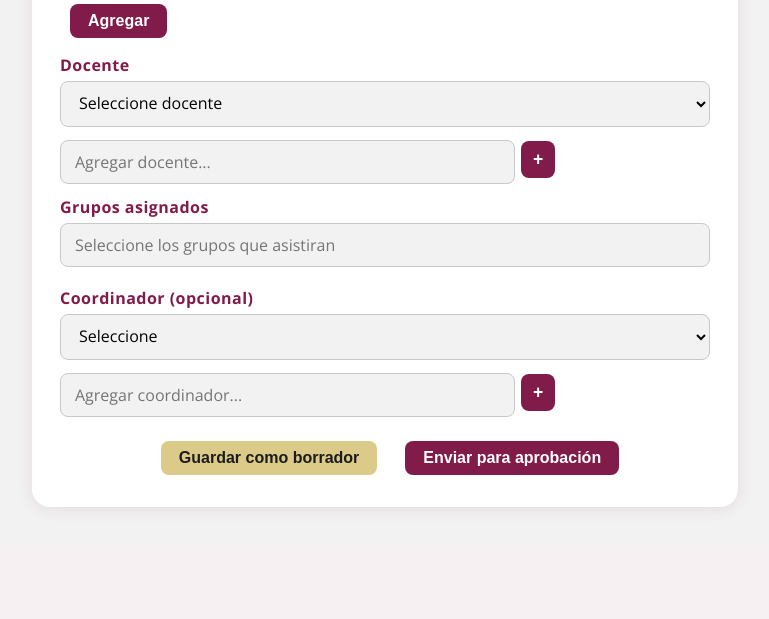
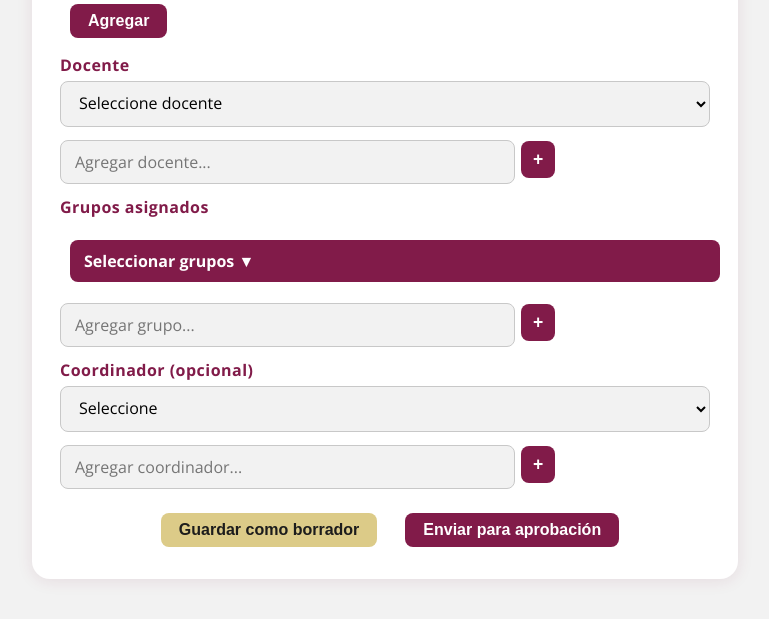
Before and after one commit to AxelLangle/SIGEA, a Flask app: page /registrar_evento in a window 1280 px wide. Shown: the part 1558-2177 px from the top of the page, without its empty margins (255-1024 px from the left). Before the commit the page ends 2066 px from the top, so only its background shows below. Run offline with Flask 3, Linux system fonts and the light colour scheme.

Commit message:
Se agrego una funcion de cheboxes deplegable para los grupos, asi como para añadirlos

```diff
--- a/Backend/templates/registrar_eventos.html
+++ b/Backend/templates/registrar_eventos.html
@@ -231,6 +231,52 @@
         padding: 8px 12px;
         font-size: 1.1em;
       }
+
+    .grupo-toggle-btn {
+      width: 100%;
+      background: var(--guinda);
+      color: var(--blanco);
+      border: none;
+      border-radius: 8px;
+      padding: 10px 14px;
+      font-size: 1rem;
+      font-family: 'Open Sans', Arial, sans-serif;
+      font-weight: 700;
+      cursor: pointer;
+      transition: background 0.2s, color 0.2s;
+      margin-bottom: 8px;
+      text-align: left;
+    }
+    .grupo-toggle-btn:hover {
+      background: var(--dorado);
+      color: var(--negro);
+    }
+    .grupo-lista {
+      display: none;
+      background: var(--gris-claro);
+      border-radius: 8px;
+      box-shadow: 0 2px 8px rgba(129,27,73,0.10);
+      padding: 12px;
+      position: absolute;
+      z-index: 10;
+      min-width: 220px;
+      max-height: 220px;
+      overflow-y: auto;
+      left: 0;
+      right: 0;
+    }
+    .grupo-lista label {
+      display: block;
+      cursor: pointer;
+      margin-bottom: 4px;
+      font-size: 1rem;
+      color: var(--guinda);
+      font-family: 'Open Sans', Arial, sans-serif;
+    }
+    .grupo-lista input[type="checkbox"] {
+      accent-color: var(--guinda);
+      margin-right: 6px;
+    }
   </style>
 </head>
 <body>
@@ -308,8 +354,19 @@
         </div>
       </div>
       <div>
-        <label for="grupos">Grupos asignados</label>
-        <input type="text" id="grupos" name="grupos" placeholder="Seleccione los grupos que asistiran" required>
+        <label>Grupos asignados</label>
+        <br>
+        <div style="position:relative;">
+          <button type="button" id="toggle-grupos" class="grupo-toggle-btn">Seleccionar grupos ▼</button>
+          <div id="lista-grupos" class="grupo-lista">
+            <!-- Aquí se mostrarán los checkboxes -->
+          </div>
+          <div class="agregar-opcion" style="margin-top:8px;">
+            <input type="text" id="nuevo-grupo" placeholder="Agregar grupo...">
+            <button type="button" onclick="agregarGrupo()">+</button>
+          </div>
+          <div id="grupos-seleccionados" style="margin-top:8px; color:var(--guinda); font-size:0.98em;"></div>
+        </div>
       </div>
 
       <div>
@@ -513,6 +570,74 @@
   }
 
   window.addEventListener('DOMContentLoaded', cargarOpcionesDesdeStorage);
+
+  // --- GRUPOS DINÁMICOS ---
+  // --- GRUPOS DINÁMICOS CON CHECKBOXES Y DESPLEGABLE ---
+  function cargarGruposDesdeStorage() {
+    const grupos = JSON.parse(localStorage.getItem('gruposSIGEA') || '[]');
+    actualizarListaGrupos(grupos);
+  }
+
+  function actualizarListaGrupos(grupos) {
+    const lista = document.getElementById('lista-grupos');
+    lista.innerHTML = '';
+    grupos.forEach(grupo => {
+      const id = 'grupo_' + grupo.replace(/\s+/g, '_');
+      const label = document.createElement('label');
+
+      const checkbox = document.createElement('input');
+      checkbox.type = 'checkbox';
+      checkbox.value = grupo;
+      checkbox.id = id;
+      checkbox.name = 'grupos_asignados';
+
+      checkbox.onchange = mostrarGruposSeleccionados;
+
+      label.appendChild(checkbox);
+      label.appendChild(document.createTextNode(' ' + grupo));
+      lista.appendChild(label);
+    });
+  }
+
+  function agregarGrupo() {
+    const input = document.getElementById('nuevo-grupo');
+    const grupo = input.value.trim();
+    if (grupo) {
+      let grupos = JSON.parse(localStorage.getItem('gruposSIGEA') || '[]');
+      if (!grupos.includes(grupo)) {
+        grupos.push(grupo);
+        localStorage.setItem('gruposSIGEA', JSON.stringify(grupos));
+        actualizarListaGrupos(grupos);
+      }
+      input.value = '';
+    }
+  }
+
+  function mostrarGruposSeleccionados() {
+    const checkboxes = document.querySelectorAll('#lista-grupos input[type="checkbox"]:checked');
+    const seleccionados = Array.from(checkboxes).map(cb => cb.value);
+    document.getElementById('grupos-seleccionados').textContent =
+      seleccionados.length ? 'Seleccionados: ' + seleccionados.join(', ') : '';
+  }
+
+  // Mostrar/ocultar lista de grupos
+  document.getElementById('toggle-grupos').addEventListener('click', function() {
+    const lista = document.getElementById('lista-grupos');
+    lista.style.display = (lista.style.display === 'none' || lista.style.display === '') ? 'block' : 'none';
+  });
+
+  // Cerrar el desplegable si se hace clic fuera
+  document.addEventListener('click', function(e) {
+    const lista = document.getElementById('lista-grupos');
+    const toggle = document.getElementById('toggle-grupos');
+    if (!lista.contains(e.target) && e.target !== toggle) {
+      lista.style.display = 'none';
+    }
+  });
+
+  // Inicializar grupos al cargar
+  window.addEventListener('DOMContentLoaded', cargarGruposDesdeStorage);
+
 </script>
 </body>
 </html>
```
